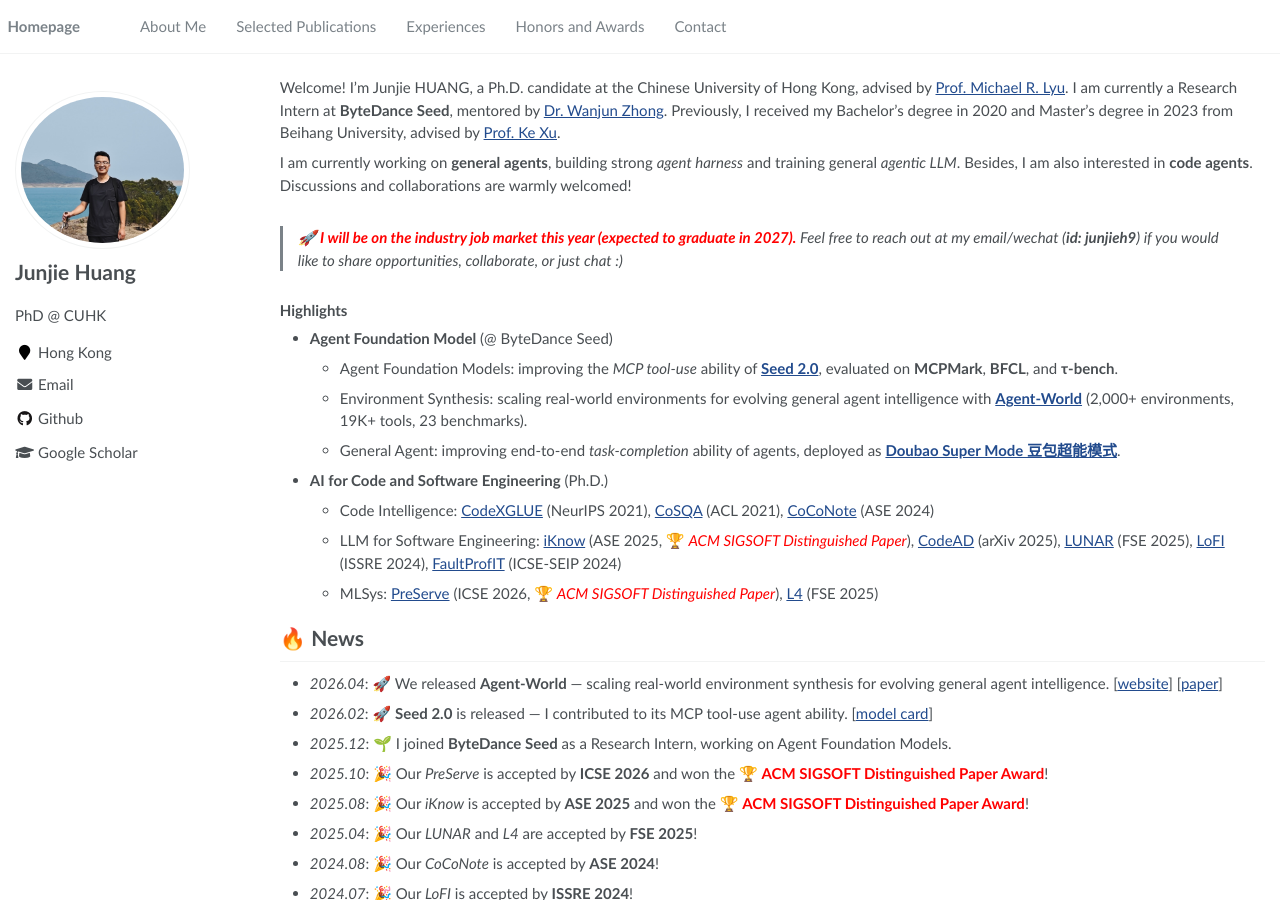
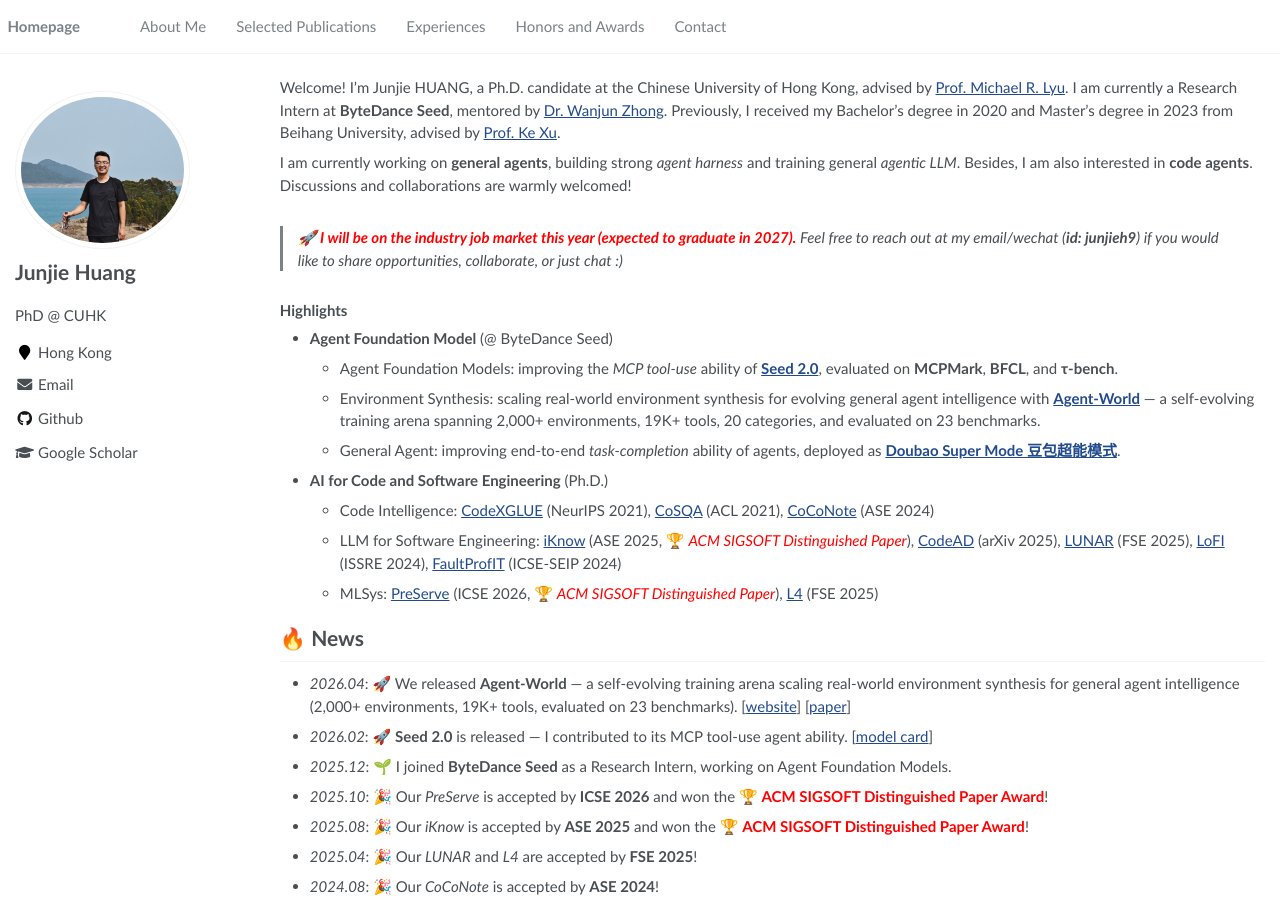
Before and after one commit to Jun-jie-Huang/jun-jie-huang.github.io, a Jekyll site: the page built from _pages/about.md, in a window 1280 px wide and 900 px high. Built offline with Jekyll 4.4.1, drawn with Linux system fonts in a browser that asks for light colours; a script that is not in the unit is left out.

Commit message:
update Agent-World links and description
Fix dead website URL (https://agent-tars-world.github.io/ was 404)
to the correct one with /-/ suffix, and align the description and
key numbers (2K+ environments, 19K+ tools, 20 categories, 23
benchmarks) with the official project page.

Co-authored-by: Cursor <cursoragent@cursor.com>

```diff
--- a/_pages/about.md
+++ b/_pages/about.md
@@ -27,7 +27,7 @@ I am currently working on **general agents**, building strong *agent harness* an
 
 - **Agent Foundation Model** (@ ByteDance Seed)
   - Agent Foundation Models: improving the *MCP tool-use* ability of [**Seed 2.0**](https://lf3-static.bytednsdoc.com/obj/eden-cn/lapzild-tss/ljhwZthlaukjlkulzlp/seed2/0214/Seed2.0%20Model%20Card.pdf), evaluated on **MCPMark**, **BFCL**, and **τ-bench**.
-  - Environment Synthesis: scaling real-world environments for evolving general agent intelligence with [**Agent-World**](https://agent-tars-world.github.io/) (2,000+ environments, 19K+ tools, 23 benchmarks).
+  - Environment Synthesis: scaling real-world environment synthesis for evolving general agent intelligence with [**Agent-World**](https://agent-tars-world.github.io/-/) — a self-evolving training arena spanning 2,000+ environments, 19K+ tools, 20 categories, and evaluated on 23 benchmarks.
   - General Agent: improving end-to-end *task-completion* ability of agents, deployed as [**Doubao Super Mode 豆包超能模式**](https://www.doubao.com/super-task-apply).
 - **AI for Code and Software Engineering** (Ph.D.)
   - Code Intelligence: [CodeXGLUE](https://datasets-benchmarks-proceedings.neurips.cc/paper_files/paper/2021/file/c16a5320fa475530d9583c34fd356ef5-Paper-round1.pdf) (NeurIPS 2021), [CoSQA](https://aclanthology.org/2021.acl-long.442.pdf) (ACL 2021), [CoCoNote](/assets/papers/ase24_coconote.pdf) (ASE 2024)
--- a/_pages/news.md
+++ b/_pages/news.md
@@ -1,5 +1,5 @@
 # 🔥 News
-- *2026.04*: 🚀 We released **Agent-World** — scaling real-world environment synthesis for evolving general agent intelligence. \[[website](https://agent-tars-world.github.io/)\] \[[paper](https://arxiv.org/pdf/2604.18292)\]
+- *2026.04*: 🚀 We released **Agent-World** — a self-evolving training arena scaling real-world environment synthesis for general agent intelligence (2,000+ environments, 19K+ tools, evaluated on 23 benchmarks). \[[website](https://agent-tars-world.github.io/-/)\] \[[paper](https://arxiv.org/pdf/2604.18292)\]
 - *2026.02*: 🚀 **Seed 2.0** is released — I contributed to its MCP tool-use agent ability. \[[model card](https://lf3-static.bytednsdoc.com/obj/eden-cn/lapzild-tss/ljhwZthlaukjlkulzlp/seed2/0214/Seed2.0%20Model%20Card.pdf)\]
 - *2025.12*: 🌱 I joined **ByteDance Seed** as a Research Intern, working on Agent Foundation Models.
 - *2025.10*: 🎉 Our *PreServe* is accepted by **ICSE 2026** and won the 🏆 **<span style="color:red">ACM SIGSOFT Distinguished Paper Award</span>**!
--- a/_pages/pub.md
+++ b/_pages/pub.md
@@ -5,7 +5,7 @@
 
 ## Agent Foundation Model
 
-- Agent-World: Scaling Real-World Environment Synthesis for Evolving General Agent Intelligence (**arXiv 2026**) <br>Guanting Dong, Junting Lu, **Junjie Huang**, Wanjun Zhong, Longxiang Liu, Shijue Huang, Zhenyu Li, Yang Zhao, Xiaoshuai Song, Xiaoxi Li, Jiajie Jin, Yutao Zhu, Hanbin Wang, Fangyu Lei, Qinyu Luo, Mingyang Chen, Zehui Chen, Jiazhan Feng, Ji-Rong Wen, Zhicheng Dou <br>\[[website](https://agent-tars-world.github.io/)\] \[[paper](https://arxiv.org/pdf/2604.18292)\]
+- Agent-World: Scaling Real-World Environment Synthesis for Evolving General Agent Intelligence (**arXiv 2026**) <br>Guanting Dong, Junting Lu, **Junjie Huang**, Wanjun Zhong, Longxiang Liu, Shijue Huang, Zhenyu Li, Yang Zhao, Xiaoshuai Song, Xiaoxi Li, Jiajie Jin, Yutao Zhu, Hanbin Wang, Fangyu Lei, Qinyu Luo, Mingyang Chen, Zehui Chen, Jiazhan Feng, Ji-Rong Wen, Zhicheng Dou <br>\[[website](https://agent-tars-world.github.io/-/)\] \[[paper](https://arxiv.org/pdf/2604.18292)\]
 
 - Seed 2.0 Model Card: Towards Intelligence Frontier for Real-World Complexity (**Seed Technical Report**, 2026) <br>ByteDance Seed Team (**Junjie Huang** as a core contributor of *general agent* ability) <br>\[[model card](https://lf3-static.bytednsdoc.com/obj/eden-cn/lapzild-tss/ljhwZthlaukjlkulzlp/seed2/0214/Seed2.0%20Model%20Card.pdf)\]
 
```
